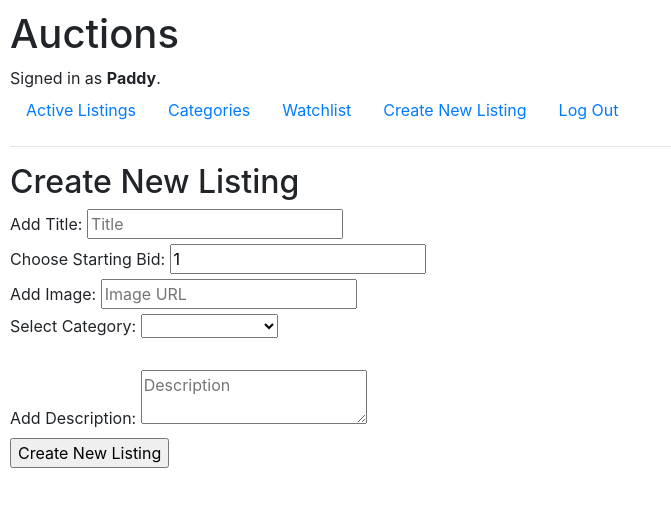
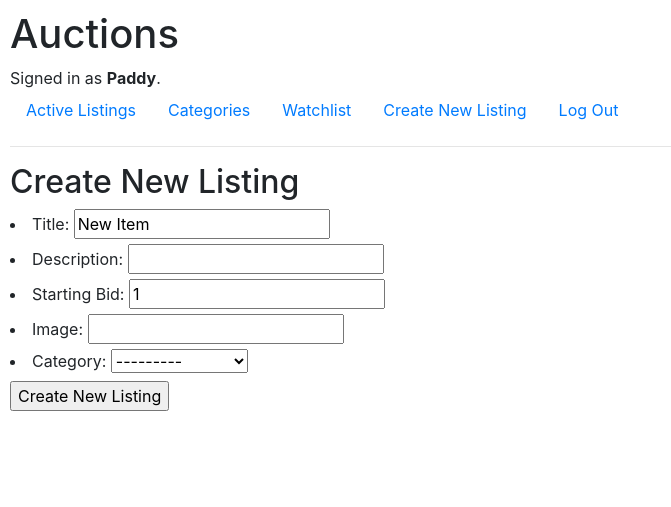
Before and after one commit to DirectionlessPad/commerce, a Django app: page /createlisting in a window 1280 px wide. Shown: the top 507 px of the page, without its empty margins (0-671 px from the left). Run offline with Django 3.2, Linux system fonts and the light colour scheme; a user stored in the database is signed in; some libraries are stand-ins or nearby versions.

Commit message:
Implemented django forms

```diff
--- a/auctions/models.py
+++ b/auctions/models.py
@@ -7,11 +7,11 @@ class User(AbstractUser):
     pass
 
 class Listing(models.Model):
-    title = models.CharField(max_length=64, default="New Item")
-    description = models.CharField(max_length=1500, null=True)
-    current_bid = models.DecimalField(max_digits=17, decimal_places = 2, default = 1)
-    image = models.URLField(max_length= 512, null=True, blank=True)
-    category = models.CharField(max_length = 64, choices = categories, null=True, blank=True)
+    title = models.CharField(verbose_name="Title", max_length=64, default="New Item")
+    description = models.CharField(verbose_name="Description", max_length=1500, null=True)
+    current_bid = models.DecimalField(verbose_name="Starting Bid", max_digits=17, decimal_places = 2, default = 1)
+    image = models.URLField(verbose_name="Image", max_length= 512, null=True, blank=True)
+    category = models.CharField(verbose_name="Category", max_length = 64, choices = categories, null=True, blank=True)
     seller = models.ForeignKey(User, on_delete=models.CASCADE, related_name="listings")
     closed = models.BooleanField(default="False")
 
--- /dev/null
+++ b/auctions/my_forms.py
@@ -0,0 +1,13 @@
+from django import forms
+from .models import Listing
+
+class CreateListingForm(forms.ModelForm):
+    class Meta:
+        model = Listing
+        fields = ["title", "description", "current_bid", "image", "category"]
+
+class BidForm(forms.Form):
+    value = forms.DecimalField(max_digits=17, decimal_places = 2)
+
+class CommentForm(forms.Form):
+    content = forms.CharField(widget=forms.Textarea())
--- a/auctions/templates/auctions/create_listing.html
+++ b/auctions/templates/auctions/create_listing.html
@@ -4,28 +4,8 @@
     <h2>Create New Listing</h2>
     <form action="{% url 'create_listing' %}" method="post" id="create_listing_form">
         {% csrf_token %}
-        <label for = "title">Add Title:</label>
-        <input type = "text", name = "title", placeholder = "Title">
-        <br>
-        <label for = "starting_bid">Choose Starting Bid:</label>
-        <input type = "number" name = "starting_bid", min= "1", value = "1", step = ".01">
-        <br>
-        <label for = "image">Add Image:</label>
-        <input type = "url" name = "image", placeholder = "Image URL">
-        <br>
-        <label for = "category">Select Category:</label>
-        <select name = "category">
-            <option label=" "></option>
-            {% for category in categories %}
-                <option value="{{category}}">{{category}}</option>
-            {% endfor %}
-        </select>
-
+        {{ create_form.as_ul }}
     </form>
-    <br>
-    <label for = "description">Add Description:</label>
-    <textarea name = "description", form = "create_listing_form", placeholder = "Description"></textarea>
-    <br>
     <div>
         <input type="submit", form = "create_listing_form" value = "Create New Listing">
     </div>
--- a/auctions/templates/auctions/listing_page.html
+++ b/auctions/templates/auctions/listing_page.html
@@ -66,9 +66,9 @@
         {% endif %}
         <form action="{% url 'view_listing' listing_id=listing.pk %}" method="post" id="new_bid">
             {% csrf_token %}
+            {{ bid_form }}
             <label for = "new_bid_value">New Bid:</label>
-            <input type = "number" name = "new_bid_value", min= listing.current_bid, value = "{{listing.current_bid}}", step = ".01">
-            <input type="submit" form = "new_bid" value = "Place Bid">
+            <button type="submit">Place Bid</button>
         </form>
     </div>
     <br>
--- a/auctions/views.py
+++ b/auctions/views.py
@@ -6,18 +6,11 @@ from django.shortcuts import render
 from django.urls import reverse
 from django.contrib import messages
 
-from . import categories, CommentForm
+from . import categories
+from .my_forms import BidForm, CommentForm, CreateListingForm
 from .models import User, Listing, Bid, Watchlist, Comment
 
 def index(request):
-    # for listing in Listing.objects.all():
-        # bids = listing.bids_received
-        # max_bid = bids.all().aggregate(Max('value'))["value__max"]
-        # # these lines can probably be removed once I have implemented
-        # # the bidding system as then I can just update the current_bid
-        # # property from there
-        # listing.current_bid = max_bid
-        # listing.save()
     listings = Listing.objects.filter(closed="False")
     return render(request, "auctions/index.html", {
         "listings": listings,
@@ -36,6 +29,9 @@ def login_view(request):
         # Check if authentication successful
         if user is not None:
             login(request, user)
+            if not user.watchlist:
+                user_watchlist = Watchlist.objects.create(user=user)
+                user_watchlist.save()
             return HttpResponseRedirect(reverse("index"))
         else:
             return render(request, "auctions/login.html", {
@@ -83,51 +79,56 @@ def create_listing(request):
         if not request.user.is_authenticated:
             return HttpResponseRedirect(reverse("login"))
         else:
-            title = request.POST["title"]
-            starting_bid = request.POST["starting_bid"]
-            image = request.POST["image"]
-            category = request.POST["category"]
-            description = request.POST["description"]
-            seller = request.user
-            listing = Listing(
-                title = title,
-                description = description,
-                current_bid = starting_bid,
-                image = image,
-                category = category,
-                seller = seller
-            )
-            listing.save()
-            bid = Bid(
-                value = starting_bid,
-                item = listing,
-            )
-            bid.save()
+            createlistingform = CreateListingForm(request.POST)
+            if createlistingform.is_valid():
+                title = createlistingform.cleaned_data["title"]
+                starting_bid = createlistingform.cleaned_data["current_bid"]
+                image = createlistingform.cleaned_data["image"]
+                category = createlistingform.cleaned_data["category"]
+                description = createlistingform.cleaned_data["description"]
+                seller = request.user
+                listing = Listing(
+                    title = title,
+                    description = description,
+                    current_bid = starting_bid,
+                    image = image,
+                    category = category,
+                    seller = seller
+                )
+                breakpoint()
+                listing.save()
+                bid = Bid(
+                    value = starting_bid,
+                    item = listing,
+                )
+                bid.save()
     return render(request, "auctions/create_listing.html", {
-        "categories": [category[1] for category in categories]
+        "create_form": CreateListingForm,
     })
 
 def listing(request, listing_id):
     listing = Listing.objects.get(pk=listing_id)
+    bidform = BidForm(initial={"value": listing.current_bid})
     if request.method =="POST":
         if not request.user.is_authenticated:
             return HttpResponseRedirect(reverse("login"))
         else:
-            new_bid = float(request.POST["new_bid_value"])
+            bidform = BidForm(request.POST)
             print(listing.current_bid)
-            if new_bid > listing.current_bid:
-                listing.current_bid = new_bid
-                listing.save()
-                bid = Bid(
-                    value = new_bid,
-                    item = listing,
-                    bidder = request.user,
-                )
-                bid.save()
-            else:
-                messages.add_message(request, messages.INFO, "You must bid higher than the current bid.")
+            if bidform.is_valid():
+                new_bid = bidform.cleaned_data["value"]
+                if new_bid > listing.current_bid:
+                    listing.current_bid = new_bid
+                    listing.save()
+                    bid = Bid(
+                        value = new_bid,
+                        item = listing,
+                        bidder = request.user,
+                    )
+                    bid.save()
+                else:
+                    messages.add_message(request, messages.INFO, "You must bid higher than the current bid.")
     if request.user.is_authenticated:
-        # user_watchlist = request.user.watchlist.all()[0]
         user_watchlist = Watchlist.objects.get(user=request.user)
         if listing in user_watchlist.item.all():
             in_watchlist=True
@@ -138,6 +139,7 @@ def listing(request, listing_id):
     return render(request, "auctions/listing_page.html", {
         "listing": listing,
         "in_watchlist": in_watchlist,
+        "bid_form": bidform,
         "highest_bid": Bid.objects.get(item=listing, value=listing.current_bid),
         "comment_form": CommentForm,
         "comments": Comment.objects.filter(item=listing),
```
Also changed, not shown: auctions/__init__.py (+8 -10 lines), db.sqlite3.
